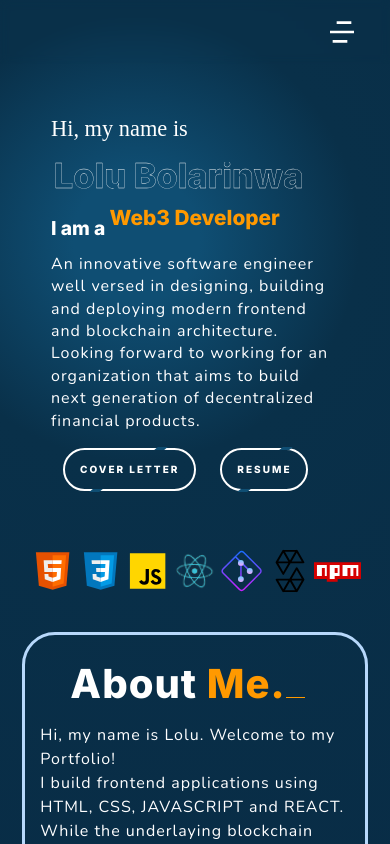
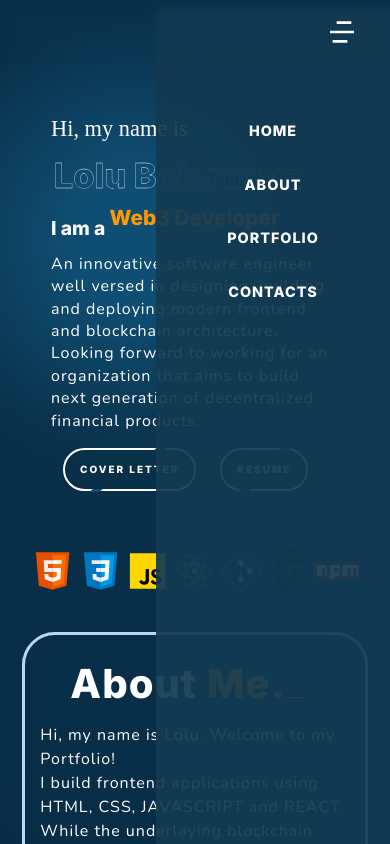
Before and after one commit to LoluBolarinwa/Portfolio-website, a React (Create React App) app: page / in a window 390 px wide. Shown: the top 844 px of the page. Built offline with nearby package versions, Linux system fonts and the light colour scheme; a web font is replaced by a local one.

Commit message:
created navigation bar for mobile responsive layout

```diff
--- a/src/components/project-section.jsx
+++ b/src/components/project-section.jsx
@@ -6,7 +6,7 @@ import React from "react";
 function Projects(){
     return(
         <div id="project-back">
-            <div id="proj-cont"><a id="Portfolio"></a>
+            <div id="proj-cont"><a href="" id="Portfolio"></a>
             <div className="project-parentDiv">
                 <div className="project-1   ">
                     <div className="project-img">
--- a/src/components/section1.jsx
+++ b/src/components/section1.jsx
@@ -8,7 +8,7 @@ import Projects from "./project-section.jsx";
 
 function Section1() {
     return (
-    <div className="first-div" ><a id="Home"></a>
+    <div className="first-div" ><a href="" id="Home"></a>
             <Navigation />
             <div className="navdropDown">
             <svg className="navbarsvg" stroke="currentColor" fill="currentColor" strokeWidth="0" viewBox="0 0 24 24" height="2em" width="2em" xmlns="http://www.w3.org/2000/svg"><g><path fill="none" d="M0 0h24v24H0z"></path><path d="M16 18v2H5v-2h11zm5-7v2H3v-2h18zm-2-7v2H8V4h11z"></path></g></svg>
--- a/src/components/section2.jsx
+++ b/src/components/section2.jsx
@@ -4,7 +4,7 @@ import React from "react";
 
 function Section2(){
     return(
-        <div className="about"><a id="About"></a>
+        <div className="about"><a href="" id="About"></a>
 
             <div className="about-me-div">
                 <h2 className="about-me">About <span className="me">Me.</span>
--- a/src/index.css
+++ b/src/index.css
@@ -734,8 +734,10 @@ body{
 
   .navbar{
     /* all:unset; */
-  display: none;
-
+  /* display: none; */
+  /* backdrop-filter: blur(14px); */
+/* background-color: aqua; */
+text-align: center;
   }
 
   .navdropDown{
@@ -749,6 +751,7 @@ body{
  /* padding:1.8rem; */
  position: fixed;
  top: 0;
+
  /* border-bottom: 1px solid hsla(2,0%,100%,.1); */
  /* background-color: rgba(0,0,0,0.1); */
 
@@ -769,6 +772,8 @@ body{
 
 .navbarsvg{
   margin-right: 2rem;
+  cursor: pointer;
+
   /* padding-top: 1.9rem; */
   /* display: flex; */
   /* justify-content: flex-end; */
@@ -776,6 +781,70 @@ body{
   /* align-items: flex-end; */
   /* display:block; */
 }
+.navbarsvg:after{
+  content: "+";
+  transition: .5s;
+}
+
+
+.navbar-list{
+  /* background: #020018e6; */
+  /* background-color: rgba(0,0,0,0.1); */
+  /* -webkit-backdrop-filter: blur(5px); */
+ height: 100vh;
+ width: 60%;
+ z-index: 3;
+  /* display: inline-block; */
+  /* list-style: none;
+  padding: 0;
+  margin: 0;
+  display: flex;
+  justify-content: space-between; */
+  /* backdrop-filter: blur(5px); */
+  background-color: #133b52ed;
+  gap: 2rem;
+  display: flex;
+  flex-direction: column;
+  align-items: center;
+  justify-content: flex-start;
+  /* height: 50vh; */
+  padding-top: 7rem;
+  padding-left: 5rem;
+  /* padding-right: 0; */
+  text-align: center;
+
+
+  /* align-items: center; */
+  /* margin-top: 5px; */
+  /* justify-content: flex-end; */
+  /* justify-content: space-evenly; */
+  /* align-items: flex-start; */
+  /* align-items: flex-end; */
+  /* align-items: center; */
+
+}
+
+li a{
+  /* display:inline-block; */
+  /* padding-left: 4rem; */
+  /* color: rgb(23, 146, 211); */
+    /* font-size: 0.7rem; */
+
+
+  /* margin: 5px;
+  padding-right: 80px;
+  color: white;
+  letter-spacing: 1px;
+  text-decoration: none;
+  font-size: 0.9rem;
+
+  text-transform: uppercase; */
+}
+
+li a:hover{
+  color: #ff9900;
+}
+
 
   /* .navbar{ */
     /* all:unset; */
```
